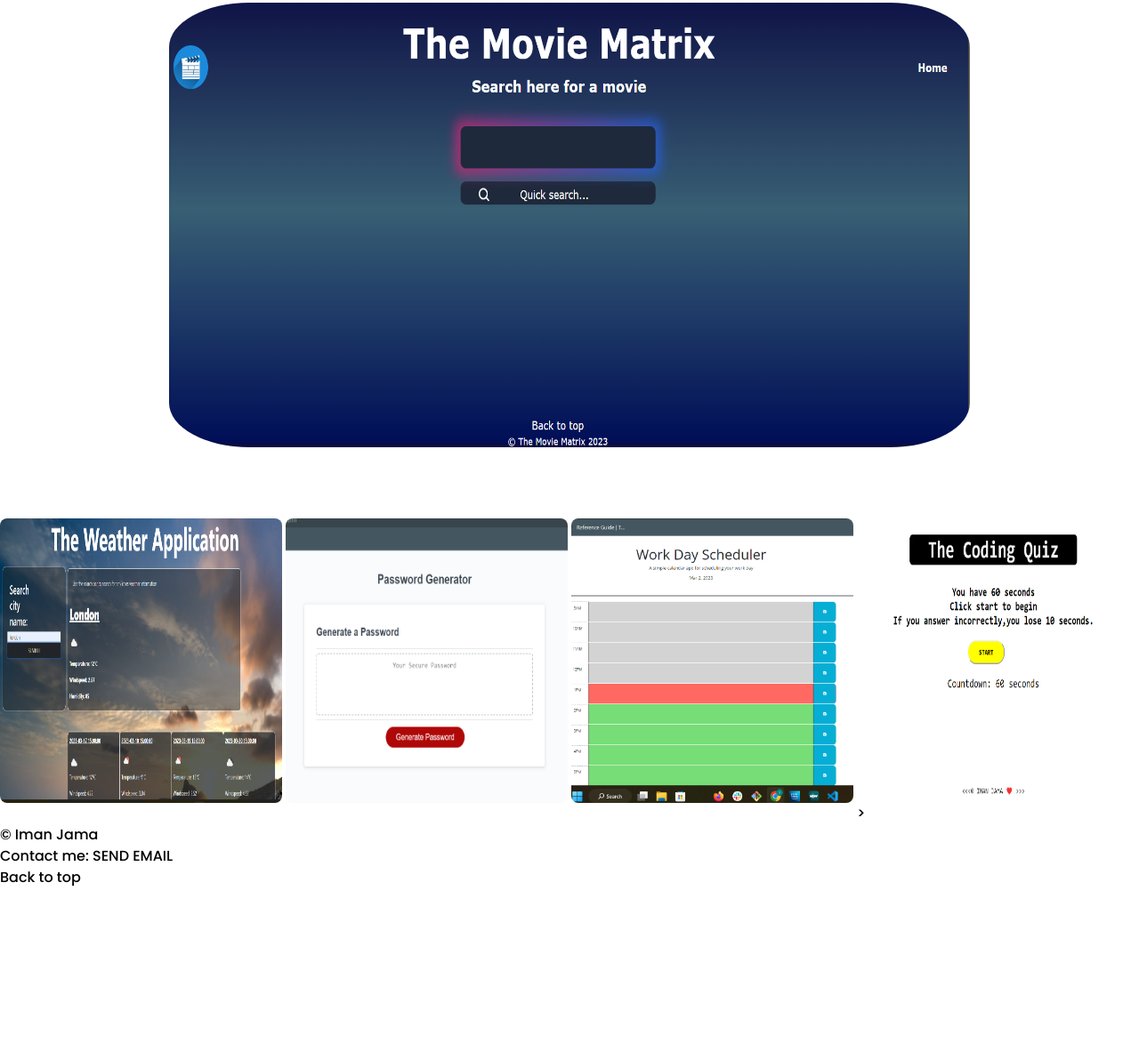
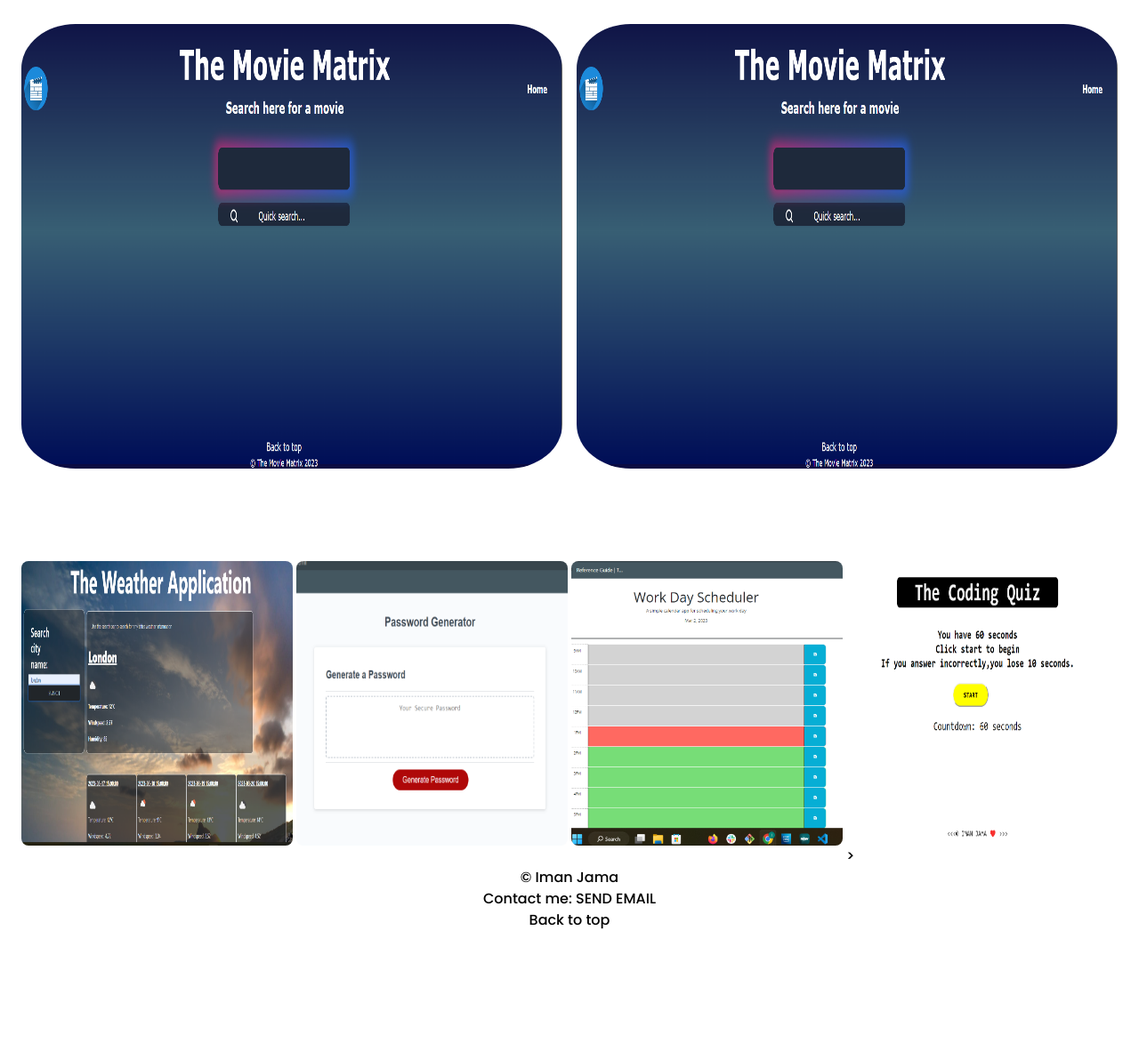
Before and after one commit to Iman-Jama/My-portfolio, a plain HTML site: page index.html in a window 1280 px wide. Shown: the part 439-1630 px from the top of the page at 89% size. Before the commit the page ends 1438 px from the top, so only its background shows below. Drawn offline with nearby package versions, Linux system fonts and the light colour scheme.

Commit message:
changes to index file

```diff
--- a/index.html
+++ b/index.html
@@ -60,43 +60,53 @@
 
     <article class="Horiseon">
 
-            <section>
-                <a target="_blank" href="https://leesaal.github.io/TheMovieMatrix/"><img src="assets/images/The-movie-project.png" alt="A screenshot of my first project" id="project1" class="rounded-lg"></a>
+            <section class = "grid grid-cols-2 gap-4 p-6 ">
+                <a target="_blank" href="https://leesaal.github.io/TheMovieMatrix/"><img src="assets/images/The-movie-project.png" alt="A screenshot of my first project" id="project1" class="rounded-lg hover:brightness-50"></a>
+                 <a target="_blank" href="https://leesaal.github.io/TheMovieMatrix/"><img src="assets/images/The-movie-project.png" alt="A screenshot of my first project" id="project1" class="rounded-lg hover:brightness-50"></a>
+
 
 
             </section>
     </article>
+
     <!--This section u have made use of section and p elements. These areas will be populated with details of my future projects-->
-    <article class="grid grid-cols-4 gap-1 mt-20" id="work">
+    <article class="grid grid-cols-4 gap-1 mt-20 px-6" id="work">
         <section class="future-projects">
-            <p><a target="_blank" href="https://iman-jama.github.io/Weather-App/"><img src="assets/Images/Weather-app.png" alt="A screenshot of my weather Application" id="WeatherApp" class="rounded-lg w-96 h-80"></a></p>
+            <p><a target="_blank" href="https://iman-jama.github.io/Weather-App/"><img src="assets/Images/Weather-app.png" alt="A screenshot of my weather Application" id="WeatherApp" class="rounded-lg w-96 h-80 hover:brightness-50"></a></p>
         </section>
 
         <section class="future-projects">
-            <p><a target="_blank" href="https://iman-jama.github.io/Password-generator/"><img src="assets/Images/Password-generator.png" alt="A screenshot of my password generator application" id="Password-generator" class="rounded-lg w-96 h-80"></a></p>
+            <p><a target="_blank" href="https://iman-jama.github.io/Password-generator/"><img src="assets/Images/Password-generator.png" alt="A screenshot of my password generator application" id="Password-generator" class="rounded-lg w-96 h-80 hover:brightness-50"></a></p>
         </section>
 
         <section class="future-projects ">
-            <p><a target="_blank" href="https://iman-jama.github.io/Daily-Workday-Calendar/"><img src="assets/Images/daily-calendar.png" alt="A screenshot of my daily calendar app" id="DailyCaledarApp" class="rounded-lg w-96 h-80"></a></p>
+            <p><a target="_blank" href="https://iman-jama.github.io/Daily-Workday-Calendar/"><img src="assets/Images/daily-calendar.png" alt="A screenshot of my daily calendar app" id="DailyCaledarApp" class="rounded-lg w-96 h-80 hover:brightness-50"></a></p>
         </section>
 
         <section class="future-projects">
-            <p><a target="_blank" href="https://iman-jama.github.io/Coding-quiz/"><img src="assets/Images/coding-quiz.png" alt="A screenshot of my Coding-quiz" id="codingApp" class="rounded-lg w-96 h-80"></a></p>>
+            <p><a target="_blank" href="https://iman-jama.github.io/Coding-quiz/"><img src="assets/Images/coding-quiz.png" alt="A screenshot of my Coding-quiz" id="codingApp" class="rounded-lg w-96 h-80 hover:brightness-50"></a></p>>
         </section>
 
     </article>
-<!--This is the footer section. I have added a a link with "href:mailto", this will automatically open an email app, and that is how i can be contacted. I also have a a link with "href:#", whcih will link to the top of the page once clicked-->
-    <footer class="contact" id="contact">
-        <p class="contact">
-        &copy; <a class="contact">Iman Jama</a>
-        </p>
-        <h5 class="contact">Contact me:
-        <a href="mailto:someone@example.com" class="contact">SEND EMAIL</a></h5>
+<!--This is the footer section. I have added a a link with "href:mailto", this will automatically open an email app, and that is how i can be contacted. I also have a a link with "href:#", which will link to the top of the page once clicked-->
 
-        <a class= "contact" href="#">Back to top</a>
-
-    </footer>
 </main>
+<footer class="contact px-6 grid grid-rows-3 flex" id="contact">
+<div class = " flex-auto place-items-center">
+    <div>
+    <p class="contact ">
+    &copy; <a class="contact">Iman Jama</a>
+    </p>
+    </div>
+    <div>
+    <h5 class="contact">Contact me:
+    <a href="mailto:someone@example.com" class="contact">SEND EMAIL</a></h5>
+</div>
+<div>
+    <a class= "contact" href="#">Back to top</a>
+</div>
+</div>
+</footer>
 
 </body>
 </html>
```
